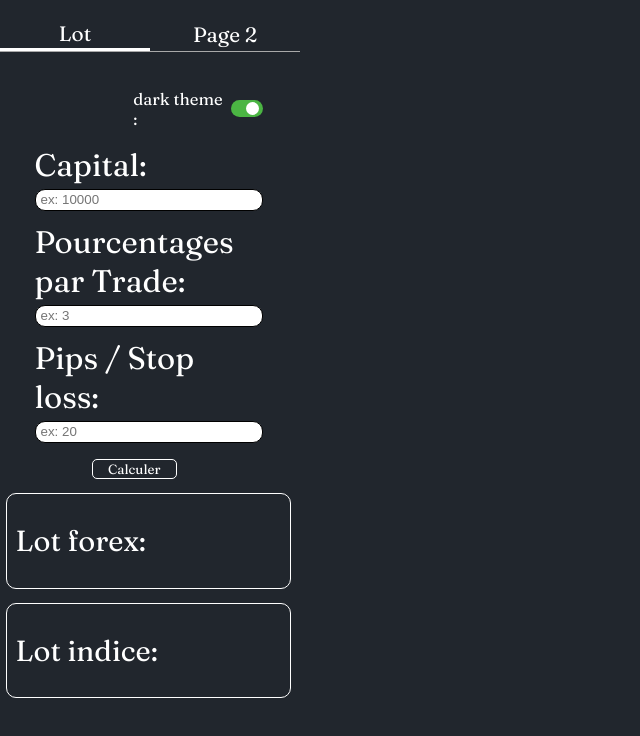
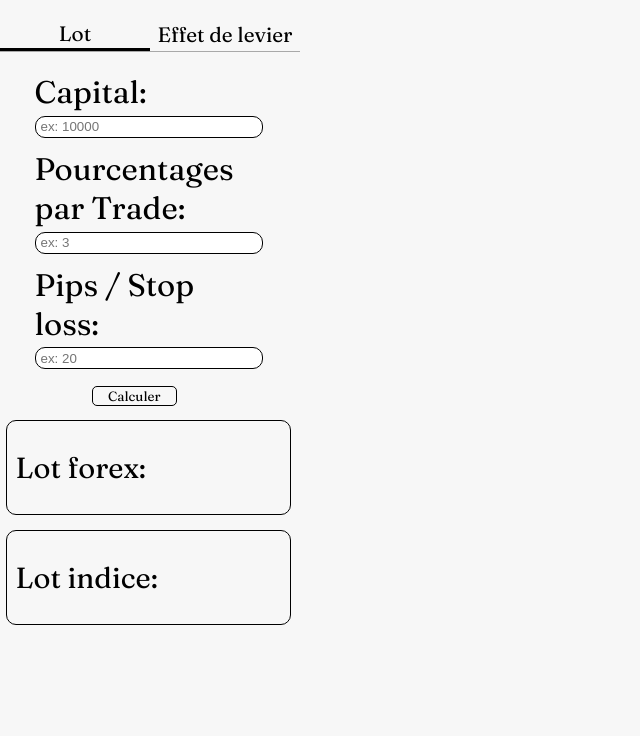
Before and after one commit to eparriel/extension_chrome, a browser extension: page index.html in a window 1280 px wide. Shown: the whole page, without its empty margins (0-640 px from the left). Drawn offline with Linux system fonts and the light colour scheme.

Commit message:
dark mode automatique en focntion des preferences du systeme

```diff
--- a/index.html
+++ b/index.html
@@ -1,37 +1,25 @@
 <!DOCTYPE html>
-<html lang="en">
+<html lang="fr">
 <head>
     <meta charset="UTF-8">
     <link rel="stylesheet" href="style/style.css">
     <link rel="stylesheet" href="style/menu.css">
-    <link rel="stylesheet" href="style/checktheme.css">
-
+    <title>trading calculator</title>
 </head>
-<body id="body" class="dark">
+<body id="body">
     <div class="menu">
         <ul>
             <li id="menu-1" class="active">
                 Lot
             </li>
             <li id="menu-2">
-                Page 2
+                Effet de levier
             </li>
         </ul>
 
         <div id="p1" class="able">
             <div class="grid">
                 <div class="row">
-
-                    <div class="theme">
-                        <p>dark theme :</p>
-                        <div>
-                            <label class="switch">
-                                <input id="theme-value" type="checkbox" checked>
-                                <span class="slider round"></span>
-                            </label>
-                        </div>
-                    </div>
-
                     <label for="capitale">Capital:</label>
                     <input id="capitale" type="text" placeholder="ex: 10000">
                 </div>
@@ -44,7 +32,7 @@
                     <input id="pips" type="text" placeholder="ex: 20">
                 </div>
             </div>
-            <button id="btn" class="dark">Calculer</button>
+            <button id="btn-extension-trading" class="dark">Calculer</button>
 
             <div class="display">
                 <p><strong>Lot forex:</strong></p>
--- a/js/index.js
+++ b/js/index.js
@@ -25,30 +25,23 @@ function calcul() {
     document.getElementById("lot-indice").innerText= indicesLot;
 }
 
-
-let btn = document.getElementById('btn');
-btn.addEventListener('click', function() {
-   calcul()
-}, false);
+document.getElementById('btn-extension-trading').addEventListener('click', function () {
+    calcul()
+});
 
 function menu() {
+    let p1 = document.getElementById('p1');
+    let p2 = document.getElementById('p2');
     document.getElementById('menu-1').classList.toggle('active');
     document.getElementById('menu-2').classList.toggle('active');
 
-    document.getElementById('p1').classList.toggle('enable');
-    document.getElementById('p2').classList.toggle('enable');
+     p1.classList.toggle('enable');
+     p2.classList.toggle('enable');
 
     document.getElementById('p1').classList.toggle('able');
     document.getElementById('p2').classList.toggle('able');
 }
 
-function theme(theme) {
-    document.getElementById('body').classList.toggle('dark');
-    document.getElementById('body').classList.toggle('light');
-
-    document.getElementById('btn').classList.toggle('dark');
-    document.getElementById('btn').classList.toggle('light');
-}
 
 document.getElementById('menu-1').addEventListener('click', function () {
     menu()
@@ -57,7 +50,3 @@ document.getElementById('menu-1').addEventListener('click', function () {
 document.getElementById('menu-2').addEventListener('click', function () {
     menu()
 });
-
-document.getElementById('theme-value').addEventListener('click', function (){
-    theme()
-})
--- a/style/checktheme.css
+++ /dev/null
@@ -1,79 +0,0 @@
-/* The switch - the box around the slider */
-.switch {
-    position: relative;
-    display: inline-block;
-    width: 32px;
-    height: 17px;
-}
-
-/* Hide default HTML checkbox */
-.switch input {
-    opacity: 0;
-    width: 0;
-    height: 0;
-}
-
-/* The slider */
-.slider {
-    position: absolute;
-    cursor: pointer;
-    top: 0;
-    left: 0;
-    right: 0;
-    bottom: 0;
-    background-color: #ccc;
-    -webkit-transition: .4s;
-    transition: .4s;
-}
-
-.slider:before {
-    position: absolute;
-    content: "";
-    height: 13px;
-    width: 13px;
-    left: 2px;
-    bottom: 2px;
-    background-color: white;
-    -webkit-transition: .4s;
-    transition: .4s;
-}
-
-input:checked + .slider {
-    background-color: #4BB543;
-}
-
-input:focus + .slider {
-    box-shadow: 0 0 1px #4BB543;
-}
-
-input:checked + .slider:before {
-    -webkit-transform: translateX(13px);
-    -ms-transform: translateX(13px);
-    transform: translateX(13px);
-}
-
-/* Rounded sliders */
-.slider.round {
-    border-radius: 17px;
-}
-
-.slider.round:before {
-    border-radius: 50%;
-}
-
-.theme {
-    margin-left: auto;
-    display: flex;
-    align-items: center;
-}
-
-.theme p {
-    margin-right: 1%;
-    min-width: 80px;
-    font-size: 0.8em;
-}
-
-.theme div {
-    display: flex;
-    align-items: center;
-}
--- a/style/menu.css
+++ b/style/menu.css
@@ -50,7 +50,6 @@ ul {
 .able {
     margin: 2%;
     width: 95%;
-    padding-bottom: 5%;
 }
 
 .active {
--- a/style/style.css
+++ b/style/style.css
@@ -1,24 +1,39 @@
 @import url('https://fonts.googleapis.com/css2?family=Fraunces&display=swap');
 
-.dark {
+
+@media (prefers-color-scheme: dark) {
+    body {
+        background-color: #272f34;
+        color: white;
+        border-color: white;
+        --main-bg-color: white;
+    }
+    button {
         background-color: #21262d;
         color: white;
         border-color: white;
-    transition: .3s;
         --main-bg-color: white;
     }
+}
 
-.light {
+@media (prefers-color-scheme: light) {
+    body {
         background-color: #f7f7f7;
         color: black;
         border-color: black;
-    transition: 0.3s;
         --main-bg-color: black;
+    }
+    button {
+        background-color: #f7f7f7;
+        color: black;
+        border-color: black;
+        --main-bg-color: black;
+    }
 }
 
 body {
     width: 300px;
-    height: 400px;
+    height: 480px;
     padding: 0;
     margin: 0;
 }
```
Also changed, not shown: manifest.json. Lines whose indentation alone changed are shown as unchanged.
